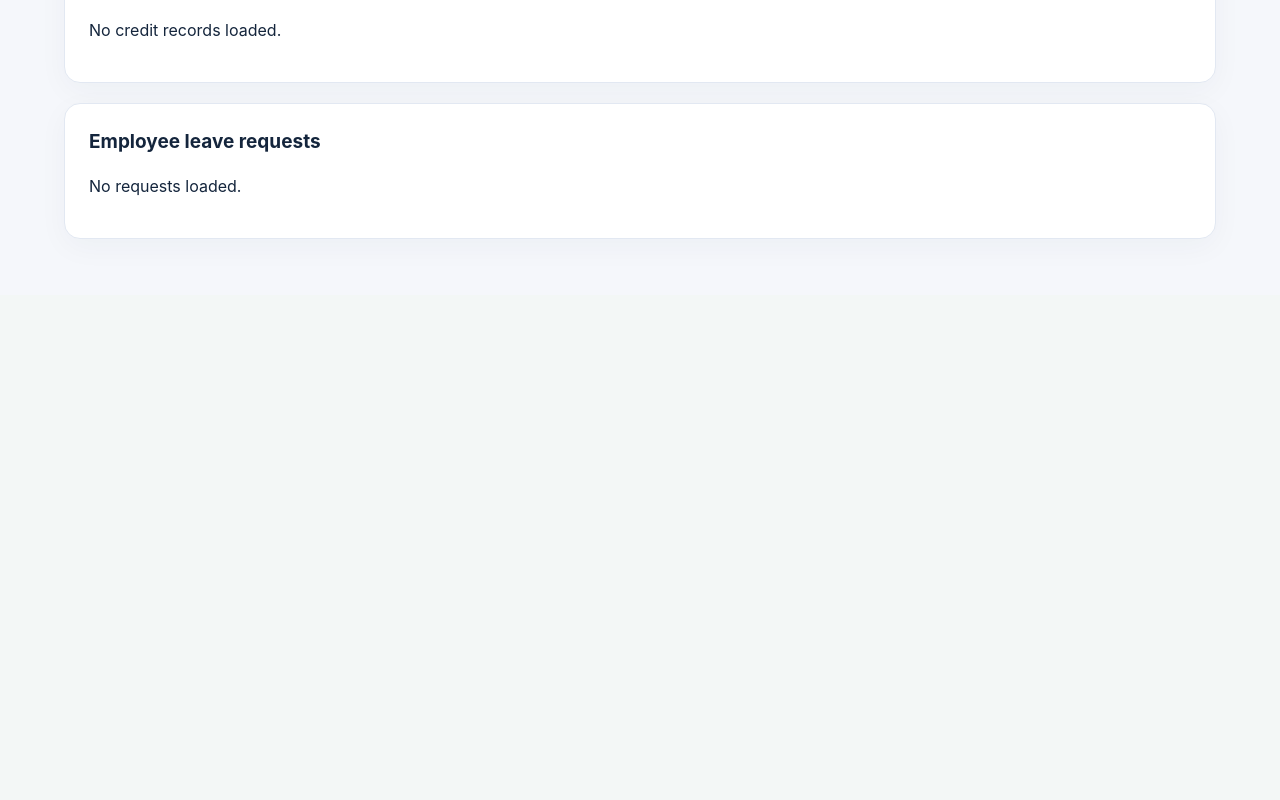
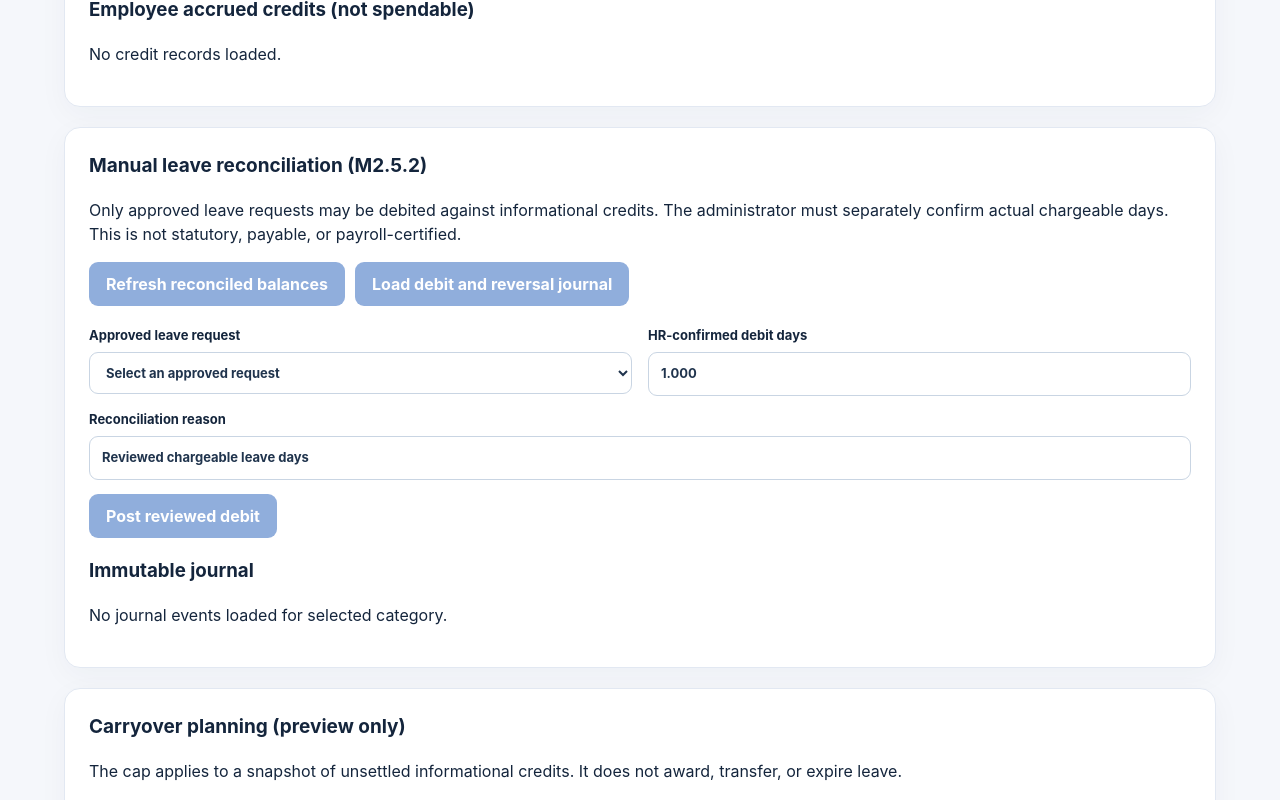
Before and after one commit to eduardvcristobal/hrm, a React (Vite) app in the folder frontend/: page /leave in a window 1280 px wide. Shown: the part 1440-2240 px from the top of the page. Before the commit the page ends 1735 px from the top, so only its background shows below. Built offline with nearby package versions, Linux system fonts and the light colour scheme; no server answers.

Commit message:
feat(m2.5.2): add manual reconciliation and non-posting carryover admin panels

```diff
--- a/frontend/src/LeaveManagementPage.tsx
+++ b/frontend/src/LeaveManagementPage.tsx
@@ -5,6 +5,9 @@ import './timekeeping.css';
 const TOKEN_KEY='apexHrm.accessToken';
 type LeaveType={id:string;companyId:string;code:string;name:string;active:boolean};
 type CreditBalance={employeeId:string;leaveTypeId:string;accruedCreditDays:number;spendable:boolean;classification:string};
+type JournalBalance={leaveTypeId:string;accruedDays:number;consumedDays:number;remainingDays:number;payable:boolean;policyCertified:boolean;classification:string};
+type JournalEvent={id:string;leaveRequestId:string;leaveTypeId:string;eventType:string;days:number;reversesEventId:string|null};
+type CarryoverPreview={proposedCarryoverDays:number;policyCap:number;posted:boolean;classification:string};
 type LeavePolicy={id:string;leaveTypeId:string;monthlyCreditDays:number;effectiveFrom:string;active:boolean};
 type LeaveRequest={id:string;employeeId:string;leaveTypeId:string;from:string;to:string;status:string;requestedBy:string;reviewedBy:string|null};
 async function api<T>(path:string,options:RequestInit={}):Promise<T>{
@@ -39,6 +42,14 @@ export default function LeaveManagementPage(){
   const [monthlyDays,setMonthlyDays]=useState('1.250');
   const [policyEffective,setPolicyEffective]=useState('2026-01-01');
   const [creditMonth,setCreditMonth]=useState('2026-10');
+  const [balances,setBalances]=useState<JournalBalance[]>([]);
+  const [journal,setJournal]=useState<JournalEvent[]>([]);
+  const [debitRequest,setDebitRequest]=useState('');
+  const [debitDays,setDebitDays]=useState('1.000');
+  const [debitNote,setDebitNote]=useState('Reviewed chargeable leave days');
+  const [carryYear,setCarryYear]=useState(String(new Date().getUTCFullYear()+1));
+  const [carryCap,setCarryCap]=useState('1.000');
+  const [carryPreview,setCarryPreview]=useState<CarryoverPreview|null>(null);
   async function run(task:()=>Promise<void>){
     setBusy(true);setError('');setNotice('');
     try{await task();}catch(e){setError(e instanceof Error?e.message:'Leave management request failed');}
@@ -77,6 +88,50 @@ export default function LeaveManagementPage(){
       await refreshCredits();setNotice('Monthly informational credit posted once and audited.');
     });
   }
+  async function refreshBalances(){
+    if(!employeeId)throw new Error('Enter the employee UUID.');
+    setBalances(await api<JournalBalance[]>(`/employees/${encodeURIComponent(employeeId)}/leave-balances`));
+  }
+  async function refreshJournal(){
+    if(!employeeId||!leaveTypeId)throw new Error('Select an employee and leave category.');
+    setJournal(await api<JournalEvent[]>(`/employees/${encodeURIComponent(employeeId)}/leave-balances/events?leaveTypeId=${encodeURIComponent(leaveTypeId)}`));
+  }
+  function debitLeave(event:FormEvent){
+    event.preventDefault();
+    if(!window.confirm('Record this explicitly reviewed debit? It does not certify paid leave, holidays or legal entitlements.'))return;
+    void run(async()=>{
+      await api(`/employees/${encodeURIComponent(employeeId)}/leave-balances/requests/${encodeURIComponent(debitRequest)}/consume`,{method:'POST',body:JSON.stringify({days:Number(debitDays),note:debitNote})});
+      await Promise.all([refreshBalances(),refreshJournal()]);
+      setNotice('Manual leave debit recorded and audited. No payroll changes made.');
+    });
+  }
+  function reverseDebit(eventId:string){
+    const note=window.prompt('Reason for reversing this debit (at least eight characters):');
+    if(!note)return;
+    if(!window.confirm('Post a compensating reversal? The original debit will remain in audit history.'))return;
+    void run(async()=>{
+      await api(`/employees/${encodeURIComponent(employeeId)}/leave-balances/events/${encodeURIComponent(eventId)}/reverse`,{method:'POST',body:JSON.stringify({note})});
+      await Promise.all([refreshBalances(),refreshJournal()]);
+      setNotice('Compensating reversal recorded and audited.');
+    });
+  }
+  function configureCarryover(event:FormEvent){
+    event.preventDefault();
+    if(!window.confirm('Save a non-posting carryover preview cap? This does not award leave.'))return;
+    void run(async()=>{
+      await api('/leave-carryover-preview-policies',{method:'POST',body:JSON.stringify({
+        leaveTypeId,destinationYear:Number(carryYear),maximumDays:Number(carryCap)
+      })});
+      setNotice('Preview-only carryover cap configured. No leave transferred.');
+    });
+  }
+  function showCarryover(){
+    void run(async()=>{
+      const params=new URLSearchParams({leaveTypeId,destinationYear:carryYear});
+      setCarryPreview(await api<CarryoverPreview>(`/employees/${encodeURIComponent(employeeId)}/leave-carryover-preview?${params}`));
+      setNotice('Carryover preview calculated without posting any credit.');
+    });
+  }
   function createType(event:FormEvent){
     event.preventDefault();
     void run(async()=>{
@@ -109,7 +164,7 @@ export default function LeaveManagementPage(){
   }
   return <main className="timekeeping-root">
     <header className="timekeeping-top"><div><p className="timekeeping-eyebrow">Apex People / M2.5</p><h1>Leave Management</h1><p>Leave categories, employee requests and independent approval.</p></div><div><Link to="/timekeeping">Timekeeping</Link> &nbsp; <Link to="/dashboard">Dashboard</Link></div></header>
-    <div className="timekeeping-hint">M2.5 foundation: MFA-verified tenant administrators only. Informational monthly credit rules and accruals are available. Spendable entitlements, leave debit, statutory leave and payroll effects remain unimplemented. Do not use with real employee data before acceptance.</div>
+    <div className="timekeeping-hint">M2.5 foundation: MFA-verified tenant administrators only. Informational monthly credit rules and accruals are available. Manual approved-leave debit and compensating reversal are available. Spendable legal entitlements, working-day attribution and payroll effects remain unimplemented. Do not use with real employee data before acceptance.</div>
     {error&&<p className="timekeeping-alert" role="alert">{error}</p>}
     {notice&&<p className="timekeeping-alert" role="status">{notice}</p>}
     <section className="timekeeping-card"><h2>Workspace context</h2><div className="timekeeping-grid"><label>Company UUID<input aria-label="Company UUID" value={companyId} onChange={e=>setCompanyId(e.target.value)} placeholder="Company ID"/></label><label>Employee UUID<input aria-label="Employee UUID" value={employeeId} onChange={e=>setEmployeeId(e.target.value)} placeholder="Employee ID"/></label></div><div className="timekeeping-actions"><button type="button" disabled={busy||!companyId} onClick={()=>void run(refreshTypes)}>Load leave types</button><button type="button" disabled={busy||!employeeId} onClick={()=>void run(refreshRequests)}>Load employee requests</button></div></section>
@@ -133,6 +188,14 @@ export default function LeaveManagementPage(){
       <h3>Employee accrued credits (not spendable)</h3>
       {credits.length===0?<p>No credit records loaded.</p>:<ul>{credits.map(c=><li key={c.leaveTypeId}><strong>{types.find(t=>t.id===c.leaveTypeId)?.name||c.leaveTypeId}</strong>: {c.accruedCreditDays} credited days — not spendable</li>)}</ul>}
     </section>
+    <section className="timekeeping-card"><h2>Manual leave reconciliation (M2.5.2)</h2>
+      <p>Only approved leave requests may be debited against informational credits. The administrator must separately confirm actual chargeable days. This is not statutory, payable, or payroll-certified.</p>
+      <div className="timekeeping-actions"><button type="button" disabled={busy||!employeeId} onClick={()=>void run(refreshBalances)}>Refresh reconciled balances</button><button type="button" disabled={busy||!employeeId||!leaveTypeId} onClick={()=>void run(refreshJournal)}>Load debit and reversal journal</button></div>
+      <ul>{balances.map(b=><li key={b.leaveTypeId}><strong>{types.find(t=>t.id===b.leaveTypeId)?.name||b.leaveTypeId}</strong> — {b.accruedDays} credited, {b.consumedDays} consumed, <strong>{b.remainingDays} remaining (not payable)</strong></li>)}</ul>
+      <form onSubmit={debitLeave}><div className="timekeeping-grid"><label>Approved leave request<select aria-label="Approved leave request" required value={debitRequest} onChange={e=>setDebitRequest(e.target.value)}><option value="">Select an approved request</option>{requests.filter(r=>r.status==='APPROVED' && r.leaveTypeId===leaveTypeId).map(r=><option key={r.id} value={r.id}>{r.from} to {r.to} — {r.id.slice(0,8)}</option>)}</select></label><label>HR-confirmed debit days<input aria-label="HR-confirmed debit days" required type="number" step="0.001" min="0.001" max="366" value={debitDays} onChange={e=>setDebitDays(e.target.value)}/></label></div><label>Reconciliation reason<input aria-label="Reconciliation reason" required minLength={8} maxLength={500} value={debitNote} onChange={e=>setDebitNote(e.target.value)}/></label><button disabled={busy||!employeeId||!debitRequest}>Post reviewed debit</button></form>
+      <h3>Immutable journal</h3>{journal.length===0?<p>No journal events loaded for selected category.</p>:<ul>{journal.map(e=><li key={e.id}>{e.eventType} {e.days} days — request {e.leaveRequestId.slice(0,8)} {e.eventType==='DEBIT'&&!journal.some(r=>r.reversesEventId===e.id)?<button type="button" disabled={busy} onClick={()=>reverseDebit(e.id)}>Reverse debit</button>:null}</li>)}</ul>}
+    </section>
+    <section className="timekeeping-card"><h2>Carryover planning (preview only)</h2><p>The cap applies to a snapshot of unsettled informational credits. It does not award, transfer, or expire leave.</p><form onSubmit={configureCarryover}><div className="timekeeping-grid"><label>Destination year<input aria-label="Carryover destination year" type="number" min={new Date().getUTCFullYear()+1} max="2200" required value={carryYear} onChange={e=>setCarryYear(e.target.value)}/></label><label>Maximum preview days<input aria-label="Maximum carryover days" type="number" step="0.001" min="0" max="366" required value={carryCap} onChange={e=>setCarryCap(e.target.value)}/></label></div><div className="timekeeping-actions"><button type="submit" disabled={busy||!leaveTypeId}>Save preview policy</button><button type="button" disabled={busy||!leaveTypeId||!employeeId} onClick={showCarryover}>Preview carryover</button></div></form>{carryPreview&&<p role="status">Proposed only: {carryPreview.proposedCarryoverDays} days (cap: {carryPreview.policyCap}). Posted: no. No legal or payroll entitlement created.</p>}</section>
     <section className="timekeeping-card"><h2>Employee leave requests</h2>{requests.length===0?<p>No requests loaded.</p>:<div style={{overflowX:'auto'}}><table style={{width:'100%',borderSpacing:12,textAlign:'left'}}><thead><tr><th>Period</th><th>Category</th><th>Status</th><th>Requested by</th><th>Review actions</th></tr></thead><tbody>{requests.map(r=><tr key={r.id}><td>{r.from} to {r.to}</td><td>{types.find(t=>t.id===r.leaveTypeId)?.name||r.leaveTypeId}</td><td>{r.status}</td><td>{r.requestedBy.slice(0,8)}…</td><td>{r.status==='PENDING'?<div className="timekeeping-actions"><button disabled={busy} onClick={()=>review(r.id,'APPROVED')}>Approve</button><button disabled={busy} onClick={()=>review(r.id,'REJECTED')}>Reject</button><button disabled={busy} onClick={()=>cancel(r.id)}>Cancel</button></div>:'Reviewed / closed'}</td></tr>)}</tbody></table></div>}</section>
   </main>;
 }
```
